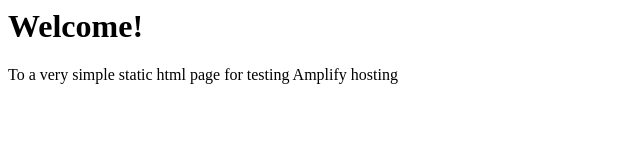
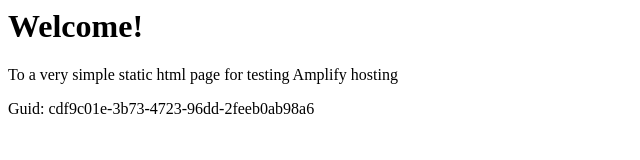
Before and after one commit to aws-aemilia-arn/Github-PR-Commit-Integration-Test-DoNotTouch-v1-preprod-eu-north-1, a website: page src/index.html in a window 1280 px wide. Shown: the whole page, without its empty margins (0-640 px from the left). Drawn offline with Linux system fonts and the light colour scheme.

Commit message:
commit from integ tests

```diff
--- a/src/index.html
+++ b/src/index.html
@@ -1,3 +1,5 @@
+
+
 <html lang="en">
 
 <head>
@@ -10,6 +12,6 @@
 <body>
     <h1>Welcome!</h1>
     <p>To a very simple static html page for testing Amplify hosting</p>
-</body>
+    <p>Guid: cdf9c01e-3b73-4723-96dd-2feeb0ab98a6</p></body>
 
 </html>
```
